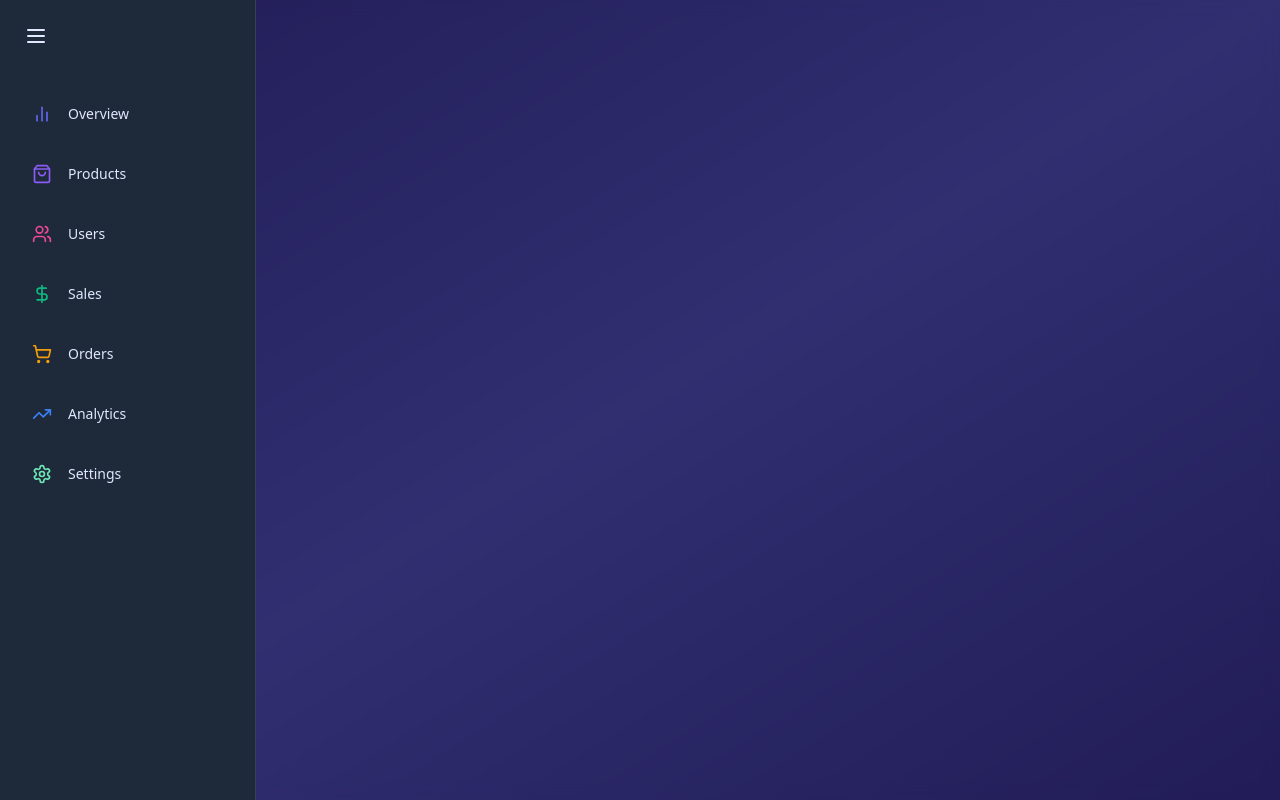
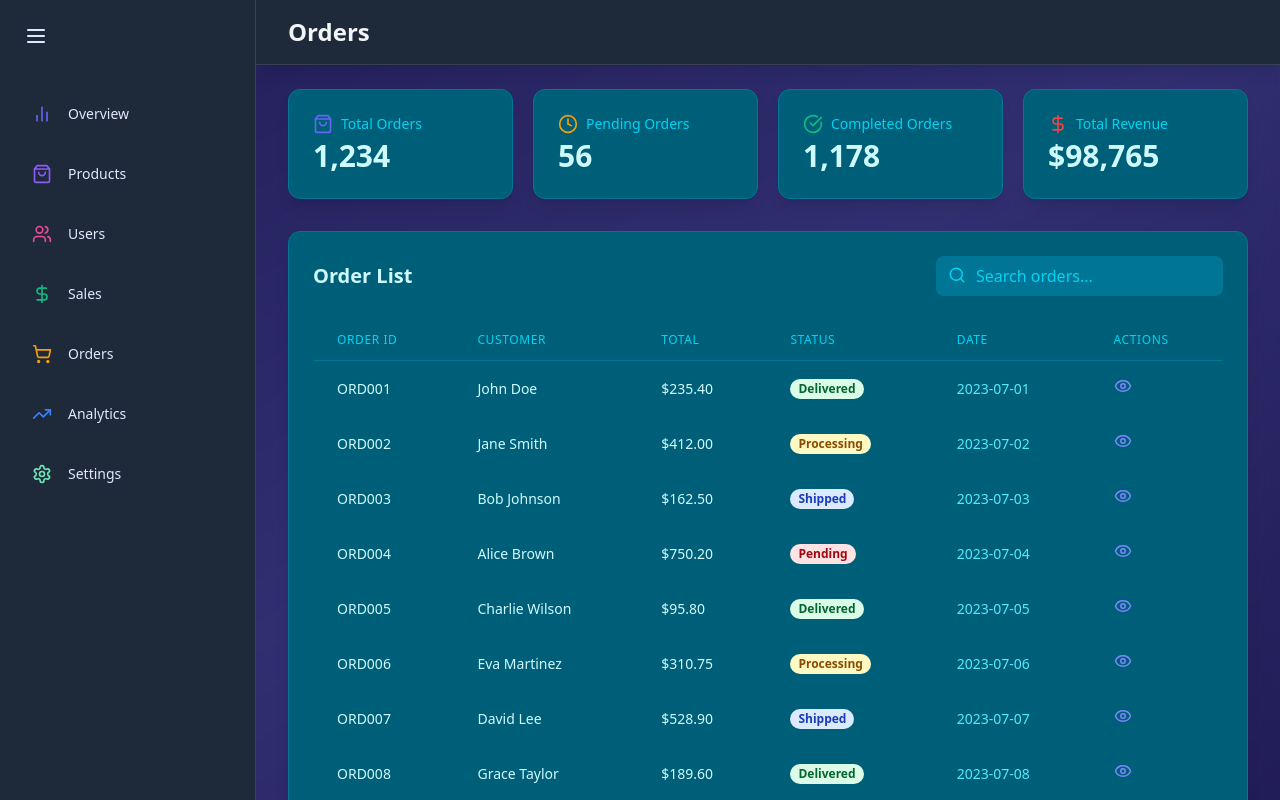
Before and after one commit to cccmmmd/react-dashboard, a React (Vite) app: page /orders in a window 1280 px wide. Built offline with nearby package versions, Linux system fonts and the light colour scheme.

Commit message:
orders page

```diff
--- a/src/App.jsx
+++ b/src/App.jsx
@@ -4,6 +4,7 @@ import ProductsPage from "./pages/ProductsPage"
 import Sidebar from "./components/common/Sidebar"
 import UsersPage from "./pages/UsersPage"
 import SalesPage from "./pages/SalesPage"
+import OrdersPage from "./pages/OrdersPage"
 
 
 
@@ -20,6 +21,7 @@ function App() {
 			<Route path='/products' element={<ProductsPage />} />
 			<Route path='/users' element={<UsersPage />} />
 			<Route path='/sales' element={<SalesPage />} />
+			<Route path='/orders' element={<OrdersPage />} />
 		</Routes>
 	</div>
   )
--- /dev/null
+++ b/src/components/orders/OrdersTable.jsx
@@ -0,0 +1,121 @@
+import { useState } from "react";
+import { motion } from "framer-motion";
+import { Search, Eye } from "lucide-react";
+
+const orderData = [
+	{ id: "ORD001", customer: "John Doe", total: 235.4, status: "Delivered", date: "2023-07-01" },
+	{ id: "ORD002", customer: "Jane Smith", total: 412.0, status: "Processing", date: "2023-07-02" },
+	{ id: "ORD003", customer: "Bob Johnson", total: 162.5, status: "Shipped", date: "2023-07-03" },
+	{ id: "ORD004", customer: "Alice Brown", total: 750.2, status: "Pending", date: "2023-07-04" },
+	{ id: "ORD005", customer: "Charlie Wilson", total: 95.8, status: "Delivered", date: "2023-07-05" },
+	{ id: "ORD006", customer: "Eva Martinez", total: 310.75, status: "Processing", date: "2023-07-06" },
+	{ id: "ORD007", customer: "David Lee", total: 528.9, status: "Shipped", date: "2023-07-07" },
+	{ id: "ORD008", customer: "Grace Taylor", total: 189.6, status: "Delivered", date: "2023-07-08" },
+];
+
+const OrdersTable = () => {
+	const [searchTerm, setSearchTerm] = useState("");
+	const [filteredOrders, setFilteredOrders] = useState(orderData);
+
+	const handleSearch = (e) => {
+		const term = e.target.value.toLowerCase();
+		setSearchTerm(term);
+		const filtered = orderData.filter(
+			(order) => order.id.toLowerCase().includes(term) || order.customer.toLowerCase().includes(term)
+		);
+		setFilteredOrders(filtered);
+	};
+
+	return (
+		<motion.div
+			className='bg-cyan-800 bg-opacity-50 backdrop-blur-md shadow-lg rounded-xl p-6 border border-cyan-700'
+			initial={{ opacity: 0, y: 20 }}
+			animate={{ opacity: 1, y: 0 }}
+			transition={{ delay: 0.4 }}
+		>
+			<div className='flex justify-between items-center mb-6'>
+				<h2 className='text-xl font-semibold text-cyan-100'>Order List</h2>
+				<div className='relative'>
+					<input
+						type='text'
+						placeholder='Search orders...'
+						className='bg-cyan-700 text-white placeholder-cyan-400 rounded-lg pl-10 pr-4 py-2 focus:outline-none focus:ring-2 focus:ring-blue-500'
+						value={searchTerm}
+						onChange={handleSearch}
+					/>
+					<Search className='absolute left-3 top-2.5 text-cyan-400' size={18} />
+				</div>
+			</div>
+
+			<div className='overflow-x-auto'>
+				<table className='min-w-full divide-y divide-cyan-700'>
+					<thead>
+						<tr>
+							<th className='px-6 py-3 text-left text-xs font-medium text-cyan-400 uppercase tracking-wider'>
+								Order ID
+							</th>
+							<th className='px-6 py-3 text-left text-xs font-medium text-cyan-400 uppercase tracking-wider'>
+								Customer
+							</th>
+							<th className='px-6 py-3 text-left text-xs font-medium text-cyan-400 uppercase tracking-wider'>
+								Total
+							</th>
+							<th className='px-6 py-3 text-left text-xs font-medium text-cyan-400 uppercase tracking-wider'>
+								Status
+							</th>
+							<th className='px-6 py-3 text-left text-xs font-medium text-cyan-400 uppercase tracking-wider'>
+								Date
+							</th>
+							<th className='px-6 py-3 text-left text-xs font-medium text-cyan-400 uppercase tracking-wider'>
+								Actions
+							</th>
+						</tr>
+					</thead>
+
+					<tbody className='divide divide-cyan-700'>
+						{filteredOrders.map((order) => (
+							<motion.tr
+								key={order.id}
+								initial={{ opacity: 0 }}
+								animate={{ opacity: 1 }}
+								transition={{ duration: 0.3 }}
+							>
+								<td className='px-6 py-4 whitespace-nowrap text-sm font-medium text-cyan-100'>
+									{order.id}
+								</td>
+								<td className='px-6 py-4 whitespace-nowrap text-sm font-medium text-cyan-100'>
+									{order.customer}
+								</td>
+								<td className='px-6 py-4 whitespace-nowrap text-sm font-medium text-cyan-100'>
+									${order.total.toFixed(2)}
+								</td>
+								<td className='px-6 py-4 whitespace-nowrap text-sm text-cyan-300'>
+									<span
+										className={`px-2 inline-flex text-xs leading-5 font-semibold rounded-full ${
+											order.status === "Delivered"
+												? "bg-green-100 text-green-800"
+												: order.status === "Processing"
+												? "bg-yellow-100 text-yellow-800"
+												: order.status === "Shipped"
+												? "bg-blue-100 text-blue-800"
+												: "bg-red-100 text-red-800"
+										}`}
+									>
+										{order.status}
+									</span>
+								</td>
+								<td className='px-6 py-4 whitespace-nowrap text-sm text-cyan-300'>{order.date}</td>
+								<td className='px-6 py-4 whitespace-nowrap text-sm text-cyan-300'>
+									<button className='text-indigo-400 hover:text-indigo-300 mr-2'>
+										<Eye size={18} />
+									</button>
+								</td>
+							</motion.tr>
+						))}
+					</tbody>
+				</table>
+			</div>
+		</motion.div>
+	);
+};
+export default OrdersTable;
--- /dev/null
+++ b/src/pages/OrdersPage.jsx
@@ -0,0 +1,43 @@
+import { CheckCircle, Clock, DollarSign, ShoppingBag } from "lucide-react";
+import { motion } from "framer-motion";
+
+import Header from "../components/common/Header";
+import StatCard from "../components/common/StatCard";
+import OrdersTable from "../components/orders/OrdersTable";
+
+const orderStats = {
+	totalOrders: "1,234",
+	pendingOrders: "56",
+	completedOrders: "1,178",
+	totalRevenue: "$98,765",
+};
+
+const OrdersPage = () => {
+	return (
+		<div className='flex-1 relative z-10 overflow-auto'>
+			<Header title={"Orders"} />
+
+			<main className='max-w-7xl mx-auto py-6 px-4 lg:px-8'>
+				<motion.div
+					className='grid grid-cols-1 gap-5 sm:grid-cols-2 lg:grid-cols-4 mb-8'
+					initial={{ opacity: 0, y: 20 }}
+					animate={{ opacity: 1, y: 0 }}
+					transition={{ duration: 1 }}
+				>
+					<StatCard name='Total Orders' icon={ShoppingBag} value={orderStats.totalOrders} color='#6366F1' />
+					<StatCard name='Pending Orders' icon={Clock} value={orderStats.pendingOrders} color='#F59E0B' />
+					<StatCard
+						name='Completed Orders'
+						icon={CheckCircle}
+						value={orderStats.completedOrders}
+						color='#10B981'
+					/>
+					<StatCard name='Total Revenue' icon={DollarSign} value={orderStats.totalRevenue} color='#EF4444' />
+				</motion.div>
+
+				<OrdersTable />
+			</main>
+		</div>
+	);
+};
+export default OrdersPage;
```
